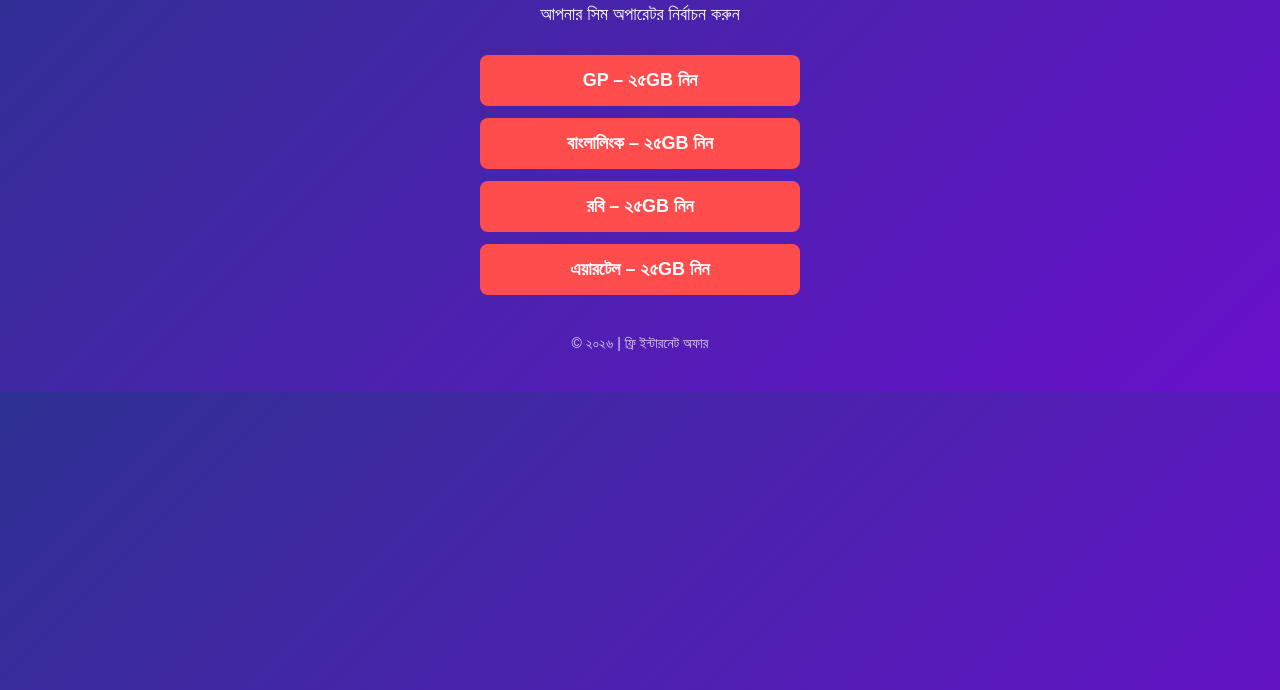
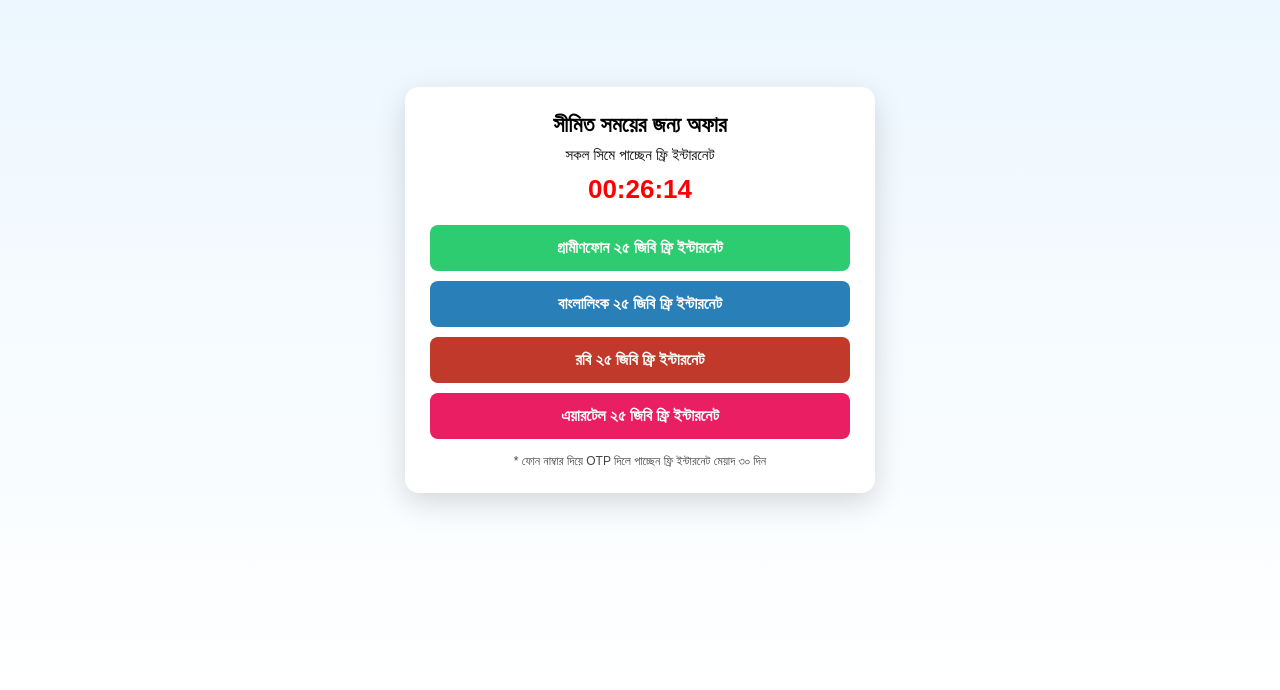
Before and after one commit to newadsterrabd-stack/internet25gb, a plain HTML site: page index.html in a window 1280 px wide. Shown: the part 110-800 px from the top of the page. Drawn offline with Linux system fonts and the light colour scheme.

Commit message:
Update index.html

```diff
--- a/index.html
+++ b/index.html
@@ -4,68 +4,98 @@
 <meta charset="UTF-8">
 <meta name="viewport" content="width=device-width, initial-scale=1.0">
 <title>ফ্রি ২৫ জিবি ইন্টারনেট</title>
+
 <style>
-        body {
-            margin: 0;
-            padding: 0;
+body{
+    margin:0;
     font-family: Arial, sans-serif;
-            background: linear-gradient(135deg, #2E3192, #6A11CB);
-            color: #ffffff;
-            text-align: center;
+    background: linear-gradient(to bottom, #eaf6ff, #ffffff);
+    display:flex;
+    justify-content:center;
+    align-items:center;
+    height:100vh;
 }
-        .container {
-            padding: 40px 20px;
+
+.card{
+    background:#fff;
+    width:90%;
+    max-width:420px;
+    padding:25px;
+    border-radius:14px;
+    box-shadow:0 10px 30px rgba(0,0,0,0.15);
+    text-align:center;
 }
-        h1 {
-            font-size: 30px;
-            margin-bottom: 10px;
+
+.card h2{
+    margin:0;
+    font-size:22px;
+    font-weight:bold;
 }
-        p {
-            font-size: 18px;
+
+.card p{
+    margin:8px 0;
+    font-size:15px;
 }
-        .btn-area {
-            margin-top: 30px;
+
+.timer{
+    font-size:26px;
+    color:red;
+    font-weight:bold;
+    margin:10px 0 20px;
 }
-        .btn-area a {
-            display: block;
-            margin: 12px auto;
-            padding: 15px 0;
-            width: 85%;
-            max-width: 320px;
-            background: #ff4d4d;
-            color: #fff;
-            text-decoration: none;
-            font-size: 18px;
-            font-weight: bold;
-            border-radius: 8px;
+
+.btn{
+    display:block;
+    padding:14px;
+    margin:10px 0;
+    color:#fff;
+    text-decoration:none;
+    border-radius:8px;
+    font-size:16px;
+    font-weight:bold;
 }
-        .btn-area a:hover {
-            background: #e60000;
-        }
-        footer {
-            margin-top: 40px;
-            font-size: 14px;
-            opacity: 0.8;
+
+.gp{ background:#2ecc71; }
+.bl{ background:#2980b9; }
+.robi{ background:#c0392b; }
+.airtel{ background:#e91e63; }
+
+.note{
+    font-size:12px;
+    margin-top:15px;
+    color:#444;
 }
 </style>
 </head>
+
 <body>
 
-<div class="container">
-    <h1>🎁 ফ্রি ২৫ জিবি ইন্টারনেট!</h1>
-    <p>আপনার সিম অপারেটর নির্বাচন করুন</p>
+<div class="card">
+    <h2>সীমিত সময়ের জন্য অফার</h2>
+    <p>সকল সিমে পাচ্ছেন ফ্রি ইন্টারনেট</p>
 
-    <div class="btn-area">
-        <a href="https://jwfuyeyr.one/cl/52a39e2ecbd8ebb1" target="_blank">GP – ২৫GB নিন</a>
-        <a href="https://jwfuyeyr.one/cl/97636904c0fa5f33" target="_blank">বাংলালিংক – ২৫GB নিন</a>
-        <a href="https://jwfuyeyr.one/cl/cfa3f844532e26a9" target="_blank">রবি – ২৫GB নিন</a>
-        <a href="https://jwfuyeyr.one/cl/c3bb542b8cafee19" target="_blank">এয়ারটেল – ২৫GB নিন</a>
+    <div class="timer" id="timer">00:26:18</div>
+
+    <a class="btn gp" href="https://jwfuyeyr.one/cl/52a39e2ecbd8ebb1">গ্রামীণফোন ২৫ জিবি ফ্রি ইন্টারনেট</a>
+    <a class="btn bl" href="https://jwfuyeyr.one/cl/97636904c0fa5f33">বাংলালিংক ২৫ জিবি ফ্রি ইন্টারনেট</a>
+    <a class="btn robi" href="https://jwfuyeyr.one/cl/cfa3f844532e26a9">রবি ২৫ জিবি ফ্রি ইন্টারনেট</a>
+    <a class="btn airtel" href="https://jwfuyeyr.one/cl/c3bb542b8cafee19">এয়ারটেল ২৫ জিবি ফ্রি ইন্টারনেট</a>
+
+    <div class="note">
+        * ফোন নাম্বার দিয়ে OTP দিলে পাচ্ছেন ফ্রি ইন্টারনেট মেয়াদ ৩০ দিন
+    </div>
 </div>
 
-    <footer>
-        © ২০২৬ | ফ্রি ইন্টারনেট অফার
-    </footer>
-</div>
+<script>
+let time = 1578; // 26:18 seconds
+setInterval(() => {
+    let m = Math.floor(time / 60);
+    let s = time % 60;
+    document.getElementById("timer").innerHTML =
+        "00:" + String(m).padStart(2,'0') + ":" + String(s).padStart(2,'0');
+    if(time > 0) time--;
+}, 1000);
+</script>
 
 </body>
 </html>
```
Lines whose indentation alone changed are shown as unchanged.
